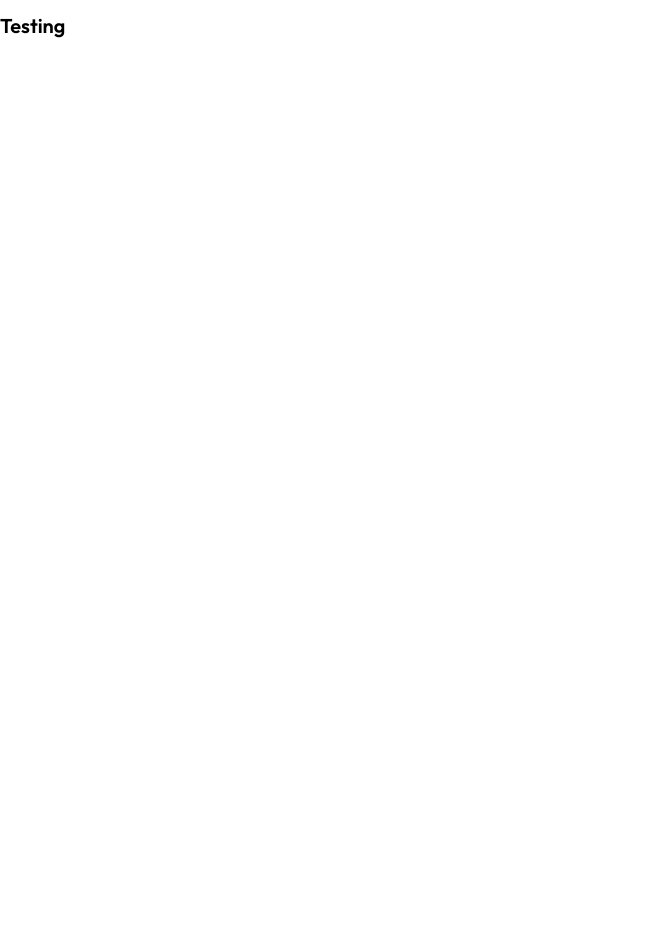
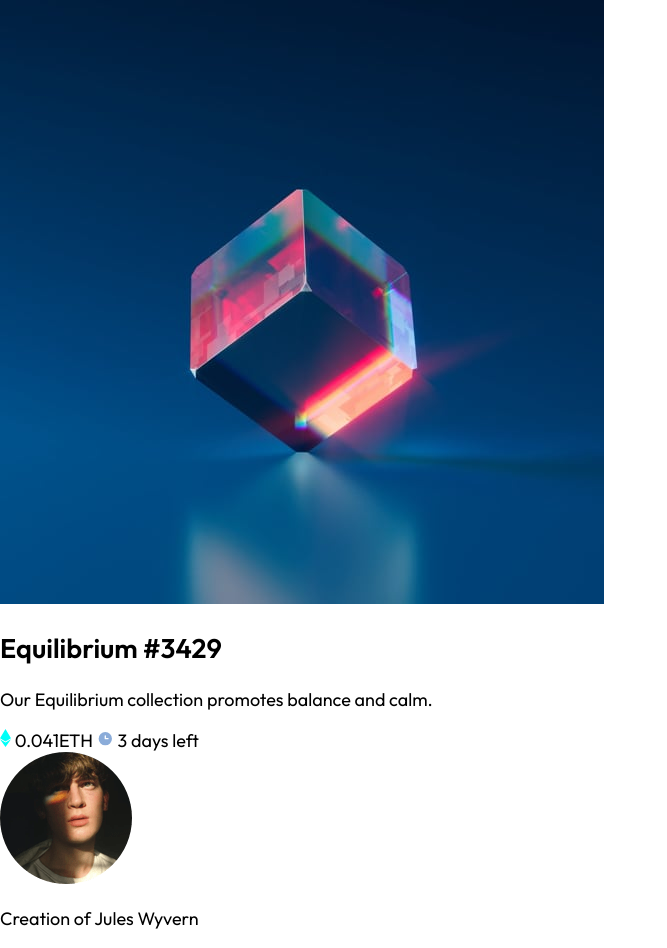
Before and after one commit to zetmosoma10/NFT-preview-card, a plain HTML site: page index.html in a window 1280 px wide. Shown: the whole page, without its empty margins (0-667 px from the left). Before the commit the page ends 800 px from the top, so only its background shows below. Drawn offline with Linux system fonts and the light colour scheme.

Commit message:
add html card markup

```diff
--- a/index.html
+++ b/index.html
@@ -18,6 +18,30 @@
     <link rel="stylesheet" href="styles.css" />
   </head>
   <body>
-    <h1>Testing</h1>
+    <main>
+      <article class="card">
+        <div class="card__header">
+          <img src="images/image-equilibrium.jpg" alt="" />
+        </div>
+        <div class="card__content">
+          <h1>Equilibrium #3429</h1>
+          <p>Our Equilibrium collection promotes balance and calm.</p>
+          <div class="card__content-time">
+            <span>
+              <img src="images/icon-ethereum.svg" alt="" />
+              0.041ETH
+            </span>
+            <span>
+              <img src="images/icon-clock.svg" alt="" />
+              3 days left
+            </span>
+          </div>
+          <div>
+            <img src="images/image-avatar.png" alt="" />
+            <p>Creation of <span>Jules Wyvern</span></p>
+          </div>
+        </div>
+      </article>
+    </main>
   </body>
 </html>
--- a/styles.css
+++ b/styles.css
@@ -20,4 +20,5 @@ html {
 body {
     margin: 0;
     font-family:'Outfit', sans-serif ;
+    font-size: 1.8rem;
 }
```
